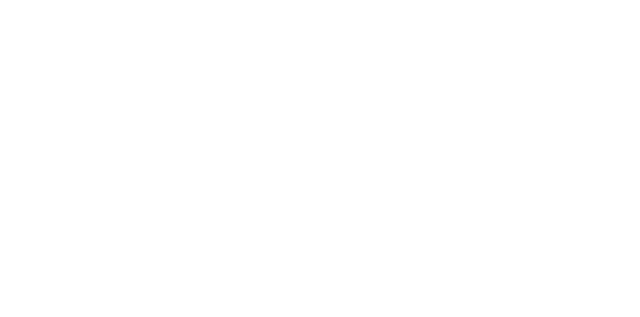
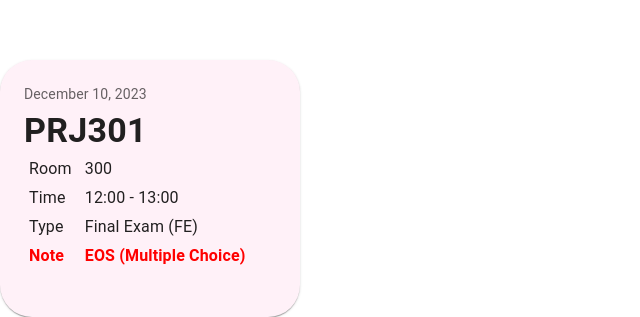
Before and after one commit to ngogiahuan/FU-Exam-Schedule, a React (Create React App) app in the folder fuexamschedule/: page / in a window 1280 px wide. Shown: the part 1060-1377 px from the top of the page, without its empty margins (0-640 px from the left). Before the commit the page ends 800 px from the top, so only its background shows below. Built offline with nearby package versions, Linux system fonts and the light colour scheme.

Commit message:
add StuExamCard

```diff
--- a/fuexamschedule/src/App.js
+++ b/fuexamschedule/src/App.js
@@ -3,6 +3,7 @@
 import Navbar from './component/Navbar/Navbar';
 import Welcome from './component/Welcome/Welcome';
 import Student from './component/Student/Student';
+import StuExamCard from './component/TestComponent/StuExamCard';
 
 function App() {
   const userProfile = JSON.parse(sessionStorage.getItem('userProfile'));
@@ -13,6 +14,7 @@
       <Routes>
         <Route path='/' element={userProfile ? <Student /> : <Welcome />} />
       </Routes>
+      <StuExamCard />
     </>
   );
 }
--- /dev/null
+++ b/fuexamschedule/src/component/TestComponent/StuExamCard.css
@@ -0,0 +1,3 @@
+Card {
+    margin-top: 50px;
+}
--- /dev/null
+++ b/fuexamschedule/src/component/TestComponent/StuExamCard.js
@@ -0,0 +1,53 @@
+import * as React from 'react';
+import Box from '@mui/material/Box';
+import Card from '@mui/material/Card';
+import CardActions from '@mui/material/CardActions';
+import CardContent from '@mui/material/CardContent';
+import Button from '@mui/material/Button';
+import Typography from '@mui/material/Typography';
+
+import './StuExamCard.css';
+
+const bull = (
+  <Box
+    component="span"
+    sx={{ display: 'inline-block', mx: '2px', transform: 'scale(0.8)' }}
+  >
+    •
+  </Box>
+);
+
+export default function StuExamCard() {
+  return (
+    <Card sx={{ maxWidth: 300 , marginTop: 50, padding:1, borderRadius: 8, background: '#fff1f8'}}>
+      <CardContent>
+        <Typography sx={{ fontSize: 14 }} color="text.secondary" gutterBottom>
+          December 10, 2023
+        </Typography>
+        <Typography variant="h4" component="div" sx={{fontWeight: 'bold'}}>
+          PRJ301
+        </Typography>
+        <Typography sx={{ mb: 1.5 }} color="text.primary">
+        <table border="0" cellspacing = "5" >
+            <tr >
+                <td>Room</td>
+                <td style={{paddingLeft: 8}}>300</td>
+            </tr>
+            <tr>
+                <td>Time</td>
+                <td style={{paddingLeft: 8}}>12:00 - 13:00</td>
+            </tr>
+            <tr>
+                <td>Type</td>
+                <td style={{paddingLeft: 8}}>Final Exam (FE)</td>
+            </tr>
+            <tr style={{fontWeight: 'bold', color: 'red'}}>
+                <td>Note</td>
+                <td style={{paddingLeft: 8}}>EOS (Multiple Choice)</td>
+            </tr>
+        </table>
+        </Typography>
+      </CardContent>
+    </Card>
+  );
+}
```
